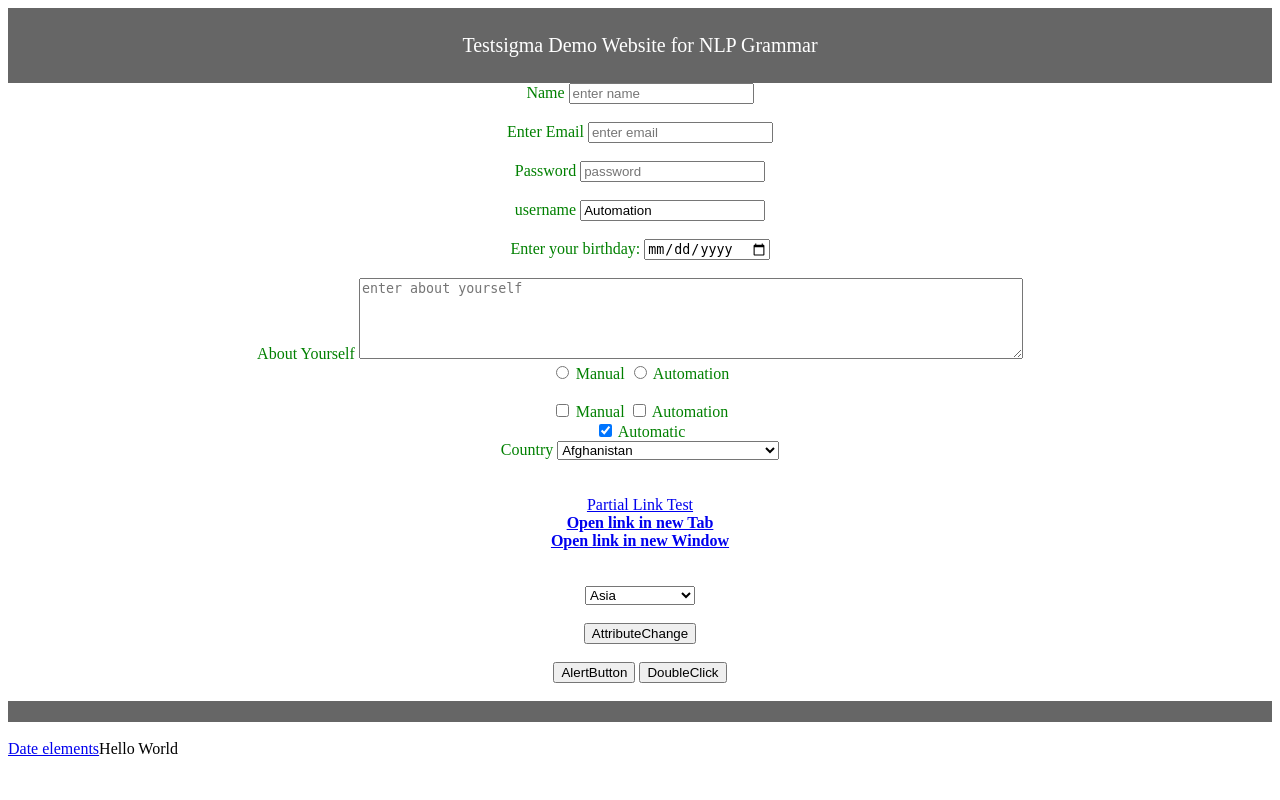
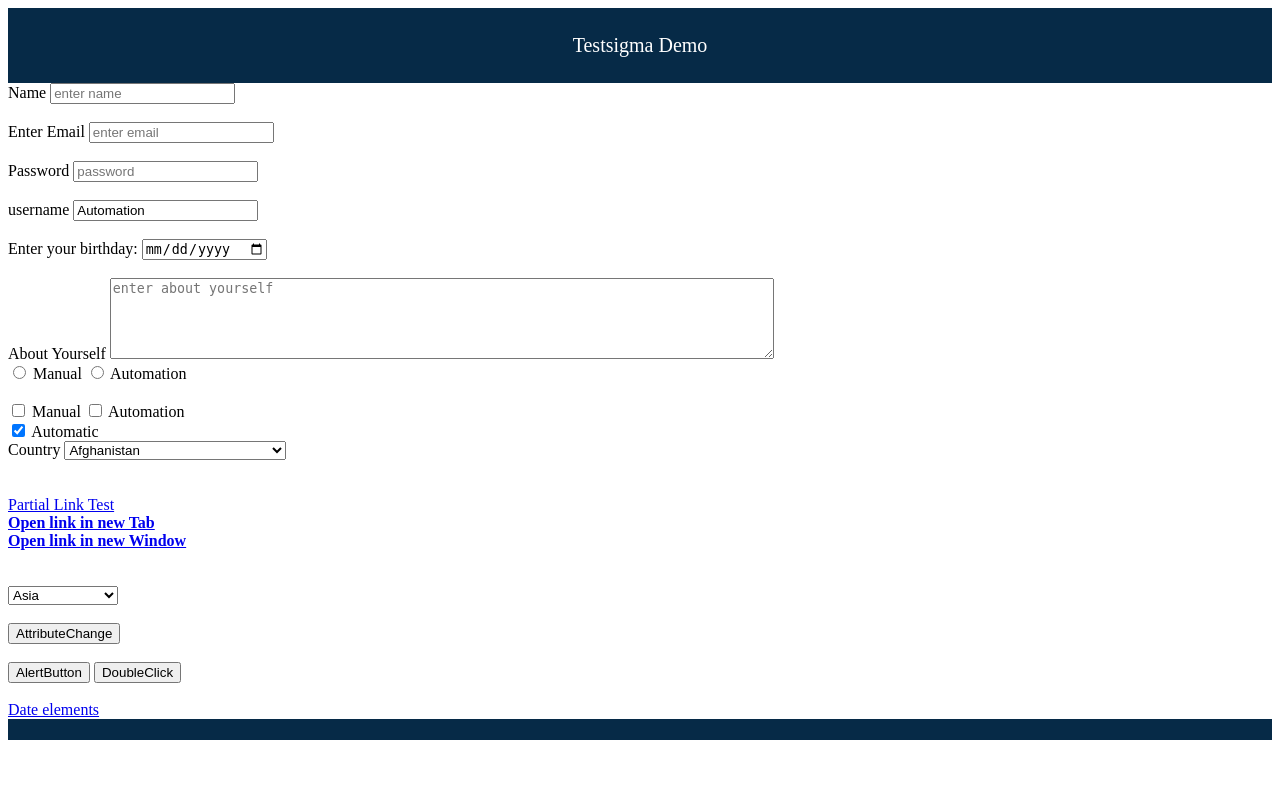
Before and after one commit to renjupauljose/testsigma-demo, a PHP site: page / in a window 1280 px wide. Run offline with PHP 8.4, Linux system fonts and the light colour scheme.

Commit message:
cleaned css file

```diff
--- a/index.html
+++ b/index.html
@@ -1,50 +1,11 @@
 <html>
 <head>
 <title>Testsigma Demo Website</title>
-<style type = "text/css" media = "all">
-div.label {
-  margin: 0;
-  padding: 0;
-  margin-left: 20px;
-  font-size: 100%;
-  font-weight: bold;
-}
-
-ul.checkbox   {
-  margin: 0;
-  padding: 0;
-  margin-left: 20px;
-  list-style: none;
-}
-
-ul.checkbox li input {
-  margin-right: .25em;
-}
-header {
-    background-color: #666;
-    padding: 6px;
-    text-align: center;
-    font-size: 20px;
-    color: white;
-}
-div.register {
-background-color:by-class;
-text-align:center;
-color:green;
-
-}
-footer {
-    background-color: #666;
-    padding: 3px;
-    text-align: center;
-    font-size: 20px;
-    color: white;
-}
-</style>
+<link rel="stylesheet" type="text/css" href="style.css">
 <script type="text/javascript" src="script.js"></script>
 </head>
 
-<header><p>Testsigma Demo Website for NLP Grammar</p></header>
+<header><p>Testsigma Demo</p></header>
 
 <body>
 <div class="register">
@@ -164,15 +125,13 @@ Partial Link Test
 <button type="submit" id="dbclick" name="click" ondblclick="double()">DoubleClick</button>
 <br>
 <br>
+<a href="date_elements.html">Date elements</a>
 <div class="footer" >
 <footer>
 <p id="date" style="font-size:15px"></p>
 </footer>
 </div>
 </div>
-<br>
-<a href="date_elements.html">Date elements</a
-<?php echo '<p>Hello World</p>'; ?>
 </body>
 
 
--- a/style.css
+++ b/style.css
@@ -1,36 +1,13 @@
-div.label {
-  margin: 0;
-  padding: 0;
-  margin-left: 20px;
-  font-size: 100%;
-  font-weight: bold;
-}
-
-ul.checkbox   {
-  margin: 0;
-  padding: 0;
-  margin-left: 20px;
-  list-style: none;
-}
-
-ul.checkbox li input {
-  margin-right: .25em;
-}
 header {
-    background-color: #666;
+    background-color: rgb(6, 42, 71);
     padding: 6px;
     text-align: center;
     font-size: 20px;
     color: white;
 }
-div.register {
-background-color:by-class;
-text-align:center;
-color:green;
 
-}
 footer {
-    background-color: #666;
+    background-color: rgb(6, 42, 71);
     padding: 3px;
     text-align: center;
     font-size: 20px;
```
